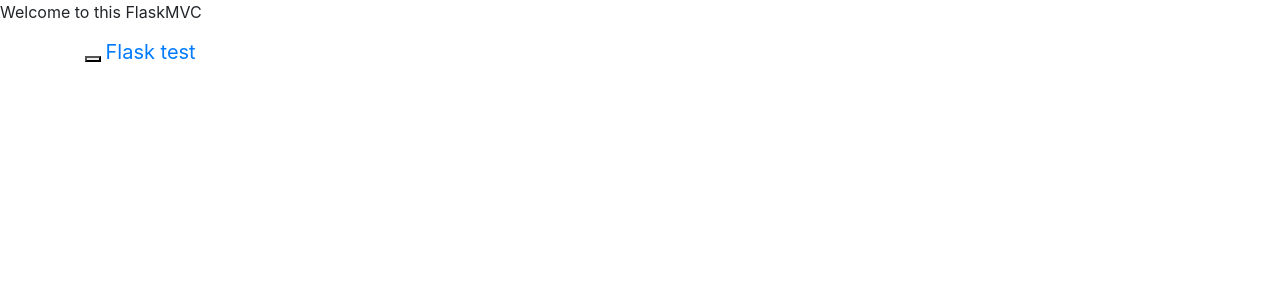
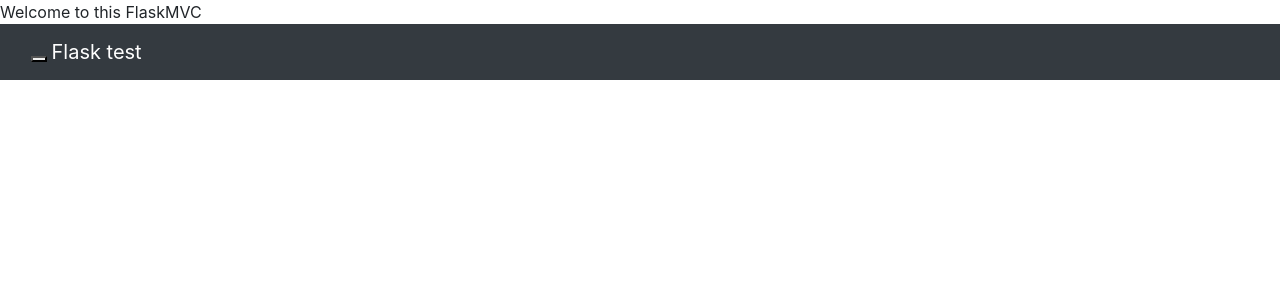
Before and after one commit to ThomasSKokholm/FlaskMVC, a Flask app: page /404 in a window 1280 px wide. Shown: the top 300 px of the page. Run offline with Flask 2, Linux system fonts and the light colour scheme; some libraries are stand-ins or nearby versions.

Commit message:
Some bootstrap modifications

```diff
--- a/app/templates/base.html
+++ b/app/templates/base.html
@@ -7,20 +7,34 @@
 {% endblock %}
 
 {% block navbar %}
-    <nav class="navbar navbar-default">
-        <div class="container">
+    <nav class="navbar navbar-dark bg-dark navbar-fixed-top topnav">
+        <div class="container-fluid topnav">
             <div class="navbar-header">
-                <button type="button" class="navbar-toggle collapsed" data-toggle="collapse" data-target="#bs-example-navbar-collapse-1" aria-expanded="false">
+                <button type="button" class="navbar-toggle collapsed" data-toggle="collapse" data-target="#MyNavbar">
                     <span class="sr-only">Toggle navigation</span>
                     <span class="icon-bar"></span>
-
+                    <span class="icon-bar"></span>
+                    <span class="icon-bar"></span>
                 </button>
-                <a class="navbar-brand" href="{{ url_for('index') }}">Flask test</a>
+                <a class="navbar-brand topnav" href="{{ url_for('index') }}">Flask test</a>
+            </div>
+            <div class="collapse navbar-collapse" id="MyNavbar">
+                <ul class="nav navbar-nav navbar-right">
+                    <li><a href="{{ url_for('home.homepage') }}">Home</a></li>
+                    <li><a href="#">Register</a></li>
+                    <li><a href="#">Login</a></li>
+                </ul>
             </div>
         </div>
     </nav>
 {% endblock %}
 
+<div class="wrapper">
+    {% block body %}
+    {% endblock %}
+    <div class="push"></div>
+</div>
+
 {% block content %}
     {{ bootstrap.load_js() }}
 {% endblock %}
```
